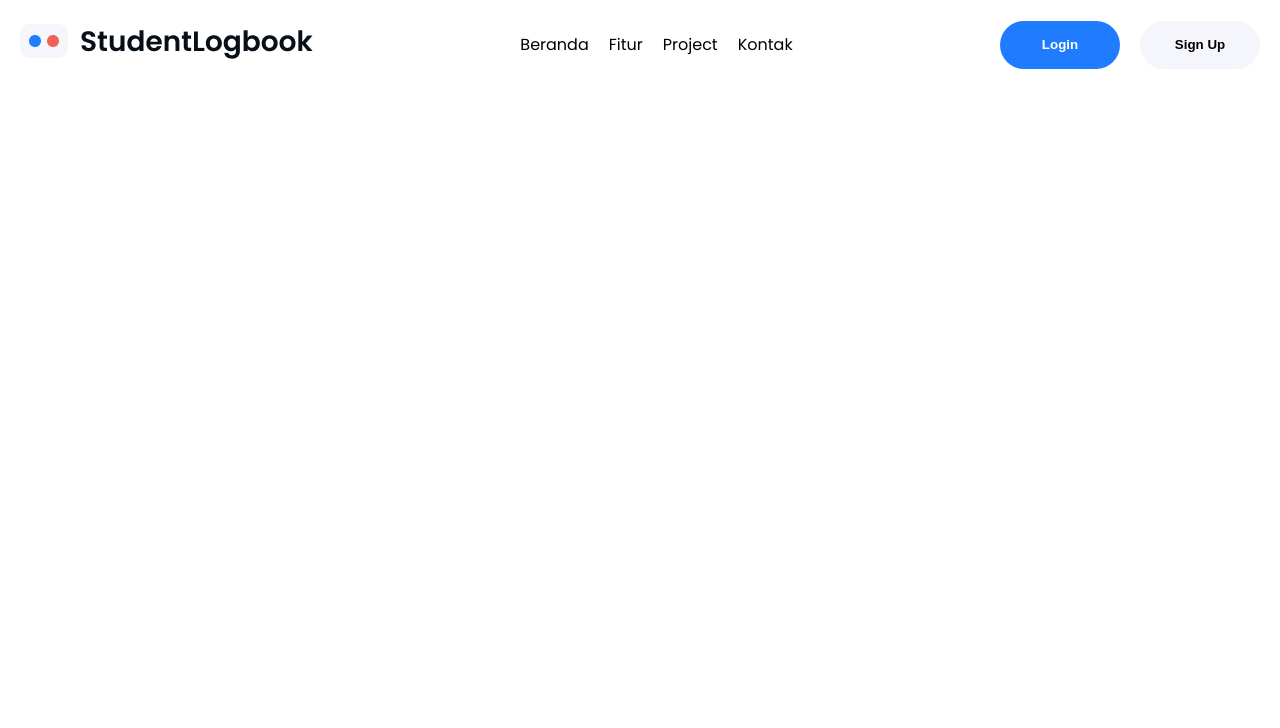
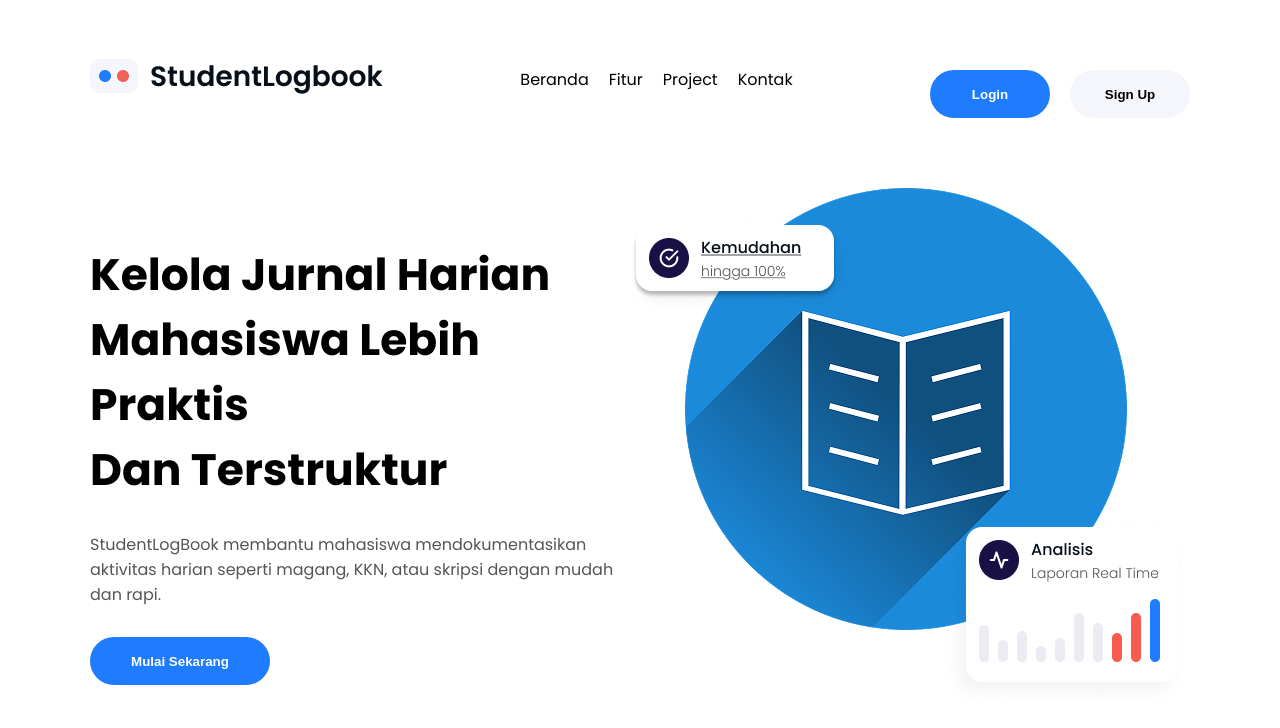
Before and after one commit to FauzanRown/RajaCoding, a PHP site: page / in a window 1280 px wide. Shown: the top 728 px of the page. Run offline with PHP 8.4, Linux system fonts and the light colour scheme.

Commit message:
Membuat Main Container nya

```diff
--- a/assets/css/style.css
+++ b/assets/css/style.css
@@ -3,11 +3,16 @@
 * {
   margin: 0;
   padding: 0;
-  box-sizing: border-box;
 }
 
 body {
   font-family: "Poppins", sans-serif;
+}
+
+/* INI BAGIAN STYLE NAVBAR */
+
+nav {
+  margin: 20px 70px 0px 70px;
 }
 
 .navbar {
@@ -21,6 +26,10 @@ body {
 .navbar a {
   color: #000000;
   text-decoration: none;
+}
+
+.navbar a:hover {
+  color: #1f7cff;
 }
 
 .navbar ul {
@@ -62,3 +71,47 @@ body {
   display: flex;
   gap: 20px;
 }
+
+/* INI AKHIR BAGIAN STYLE NAVBAR */
+
+/* INI BAGIAN MAIN CONTAINER */
+.container {
+  margin: 30px 70px 0px 70px;
+  display: flex;
+  justify-content: space-between;
+  align-items: center;
+  padding: 20px;
+}
+
+.containerContent h1,
+p,
+button {
+  margin-top: 30px;
+}
+
+.containerContent p {
+  color: #575455;
+}
+
+.containerContent h1 {
+  font-size: 44px;
+}
+
+.containerContent img {
+  width: 543px;
+  height: 494px;
+}
+
+.containerButton {
+  background-color: #1f7cff;
+  color: #fff;
+  border: none;
+  padding: 10px 20px;
+  border-radius: 50px;
+  width: 180px;
+  height: 48px;
+  cursor: pointer;
+  font-weight: bold;
+}
+
+/* INI AKHIR MAIN CONTAINER */
--- a/index.html
+++ b/index.html
@@ -26,5 +26,25 @@
       </div>
     </nav>
     <!-- Ini Akhir Bagian Navbar Nya -->
+
+    <!-- Ini Bagian Main Container Nya -->
+    <section>
+      <div class="container">
+        <div class="containerContent">
+          <h1>
+            Kelola Jurnal Harian <br />
+            Mahasiswa Lebih Praktis <br />
+            Dan Terstruktur
+          </h1>
+          <p>
+            StudentLogBook membantu mahasiswa mendokumentasikan aktivitas harian
+            seperti magang, KKN, atau skripsi dengan mudah dan rapi.
+          </p>
+          <button class="containerButton">Mulai Sekarang</button>
+        </div>
+        <img src="./assets/img/Image Container.png" alt="" />
+      </div>
+    </section>
+    <!-- Ini Akhir Bagian Main Container Nya -->
   </body>
 </html>
```
Also changed, not shown: assets/css/cssreset.css (added, +129 -0 lines), assets/img/Image Container.png (added).
